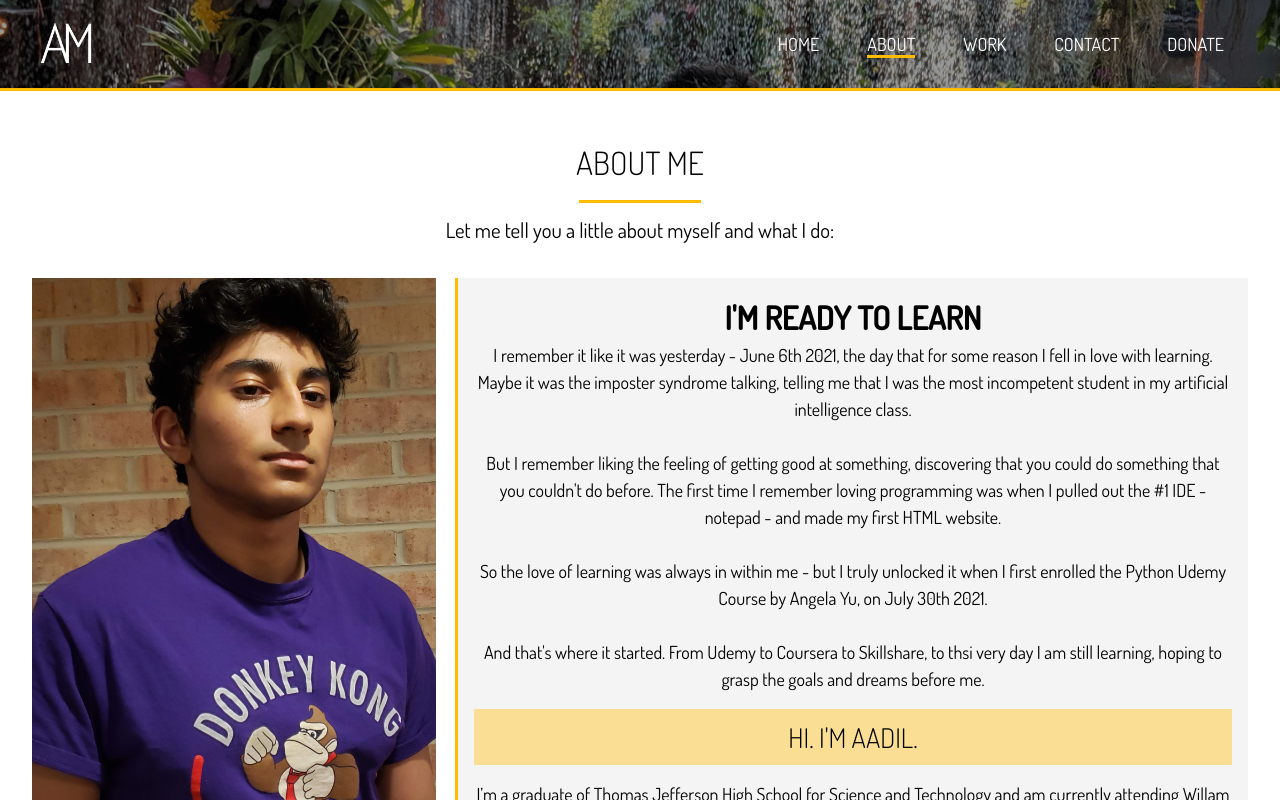
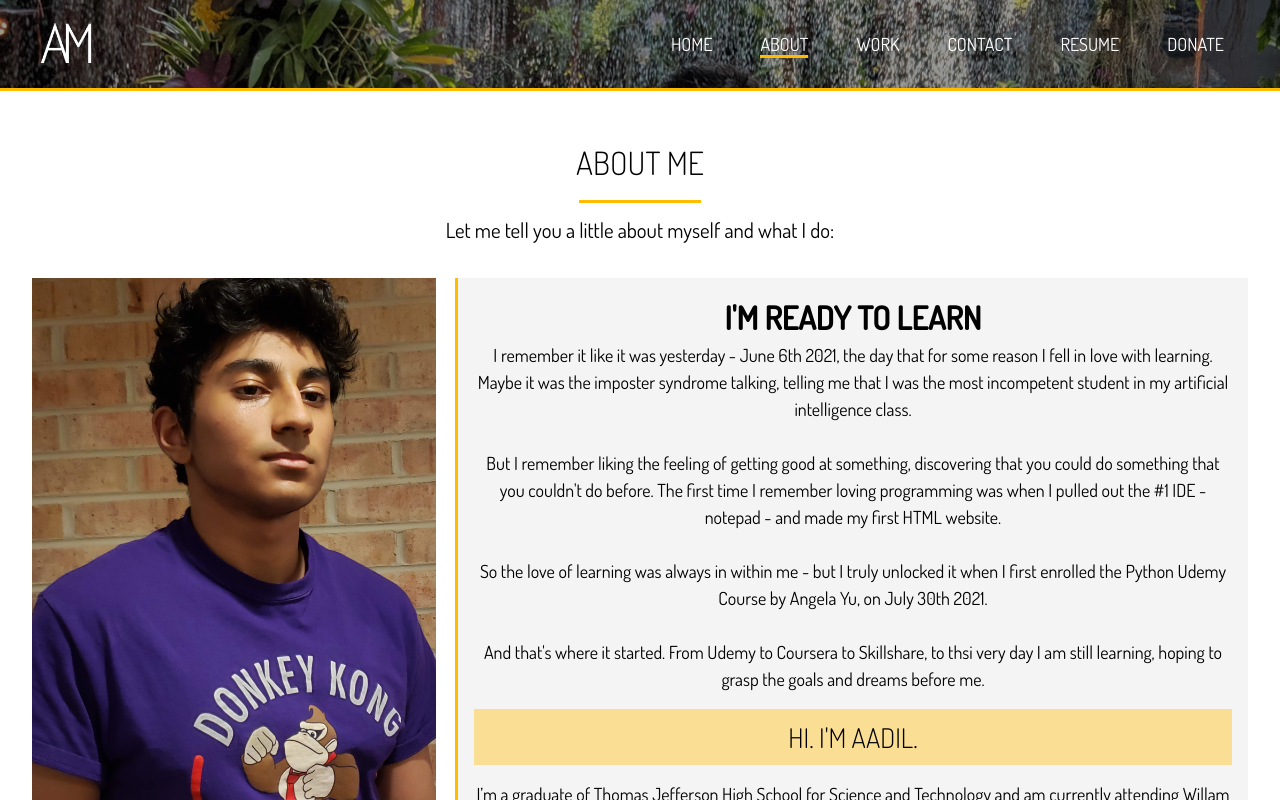
Before and after one commit to aadilmallick/Portfolio, a website: page dist/about.html in a window 1280 px wide. Shown: the top 800 px of the page. Drawn offline with Linux system fonts and the light colour scheme.

Commit message:
add resume

```diff
--- a/dist/about.html
+++ b/dist/about.html
@@ -61,6 +61,7 @@
             <li><a href="about.html" class="current">About</a></li>
             <li><a href="work.html">Work</a></li>
             <li><a href="contact.html">Contact</a></li>
+            <li><a href="https://aadilmallick.notion.site/Resume-Aadil-Mallick-d74ee18d708a4b0cb7c3a38bd11d2c62?pvs=4" target="_blank">Resume</a></li>
             <li><a href="https://buy.stripe.com/14k03B2kGbJH5X29AB" target="_blank">Donate</a></li>
 
           </ul>
```
Also changed, not shown: dist/contact.html (+1 -0 lines), dist/index.html (+1 -0 lines), dist/work.html (+1 -0 lines).
